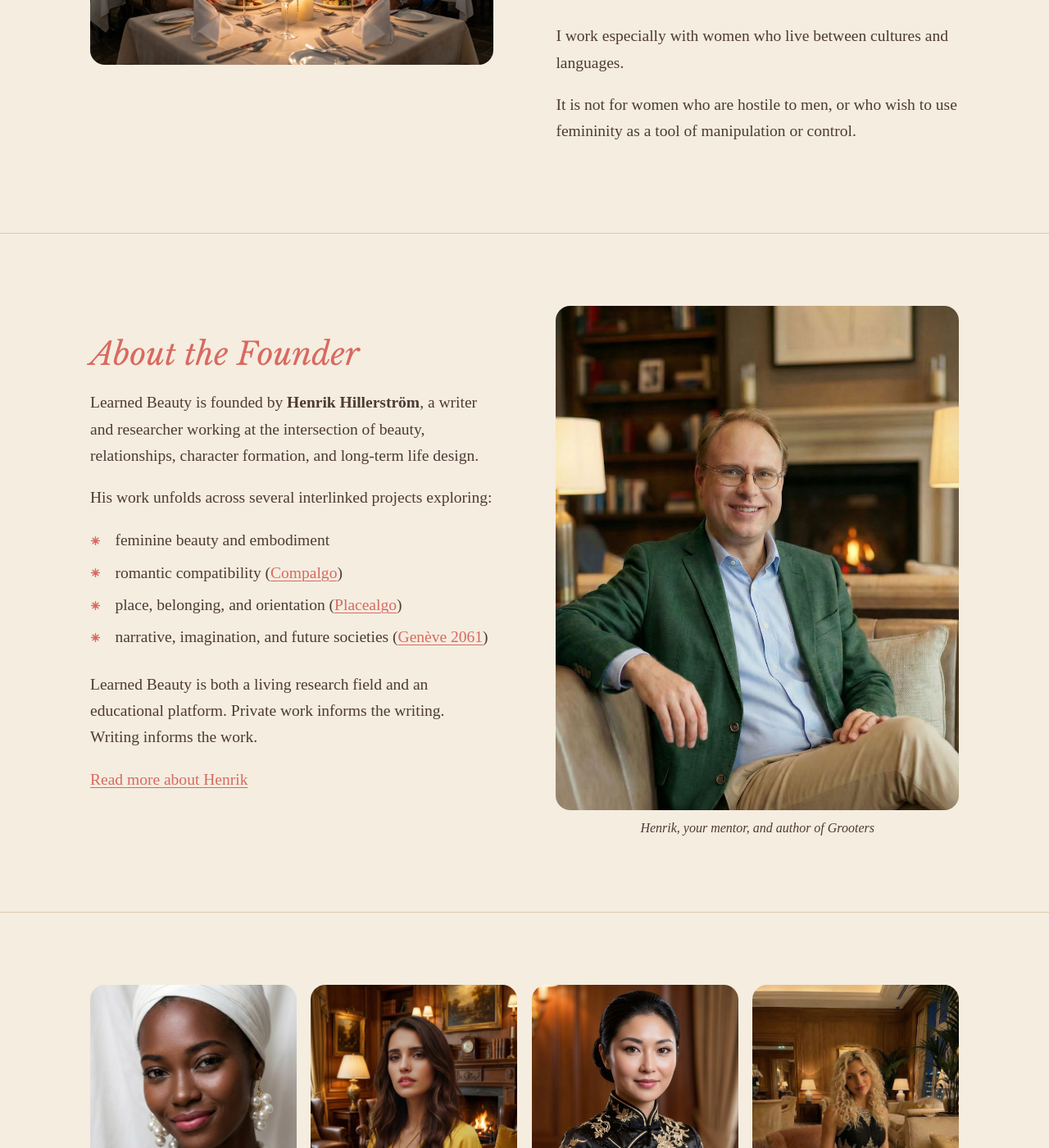
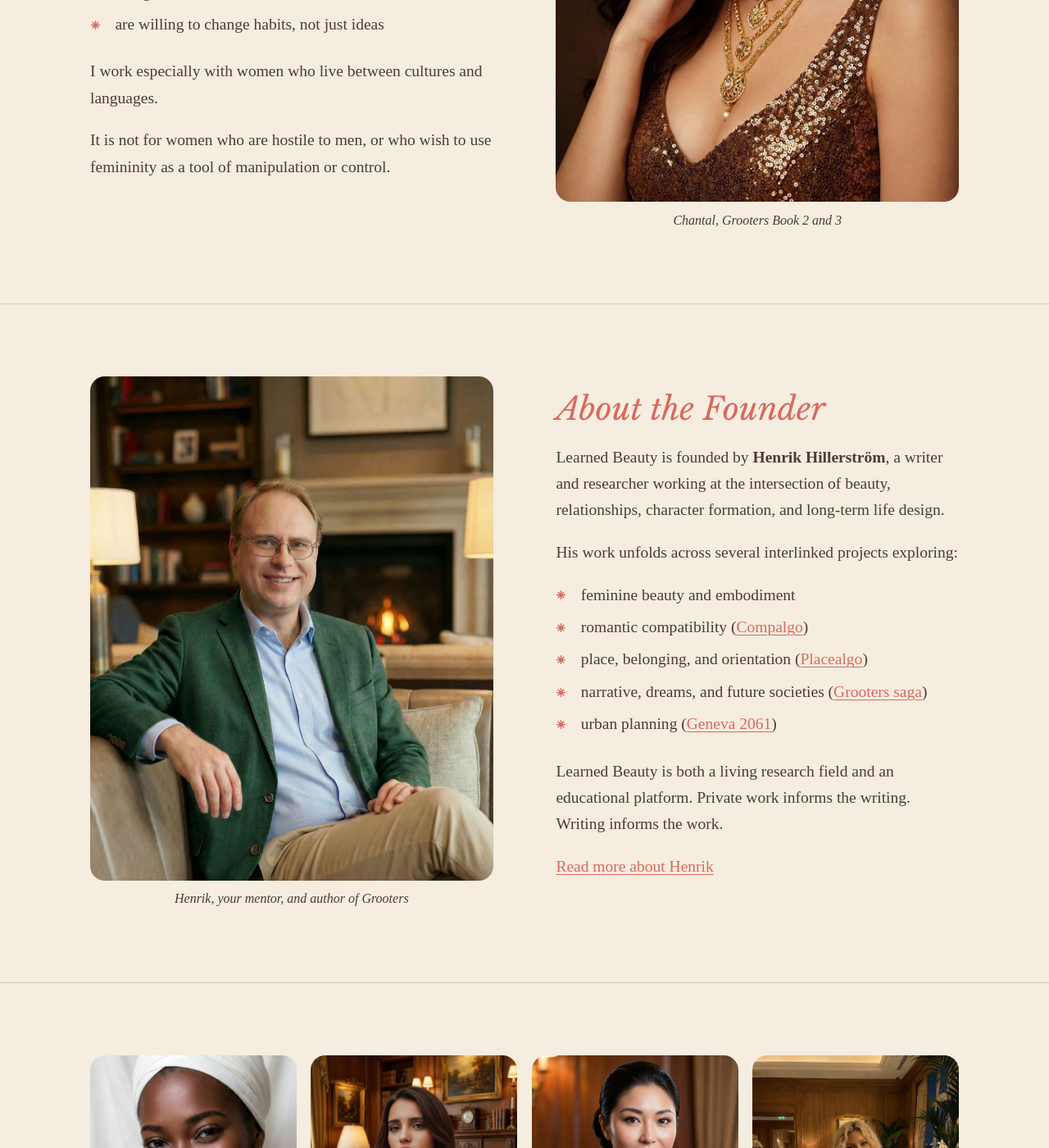
Before and after one commit to LoveAlgo/learnedbeauty, a Jekyll site: the page built from index.html, in a window 1280 px wide and 1400 px high, scrolled down 4440 px. Shown: the whole window at 82% size. Built offline with Jekyll 4.4.1, drawn with Linux system fonts in a browser that asks for light colours.

Commit message:
Update images

```diff
--- a/index.html
+++ b/index.html
@@ -118,9 +118,6 @@ title: Learned Beauty
 
 <section class="section">
   <div class="wrap split">
-    <figure>
-      <img src="/assets/images/couple-dinner.jpg" alt="A couple sharing a candlelit dinner in a vaulted stone restaurant" width="1400" height="938">
-    </figure>
     <div class="prose">
       <h2>Who this is for</h2>
       <p>Learned Beauty is for women who:</p>
@@ -134,11 +131,15 @@ title: Learned Beauty
       <p>I work especially with women who live between cultures and languages.</p>
       <p class="muted">It is not for women who are hostile to men, or who wish to use femininity as a tool of manipulation or control.</p>
     </div>
+    <figure class="portrait">
+      <img src="/assets/images/chantal-gold.jpg" alt="Chantal in a bronze sequinned dress with layered gold jewellery" width="1045" height="1400">
+      <figcaption>Chantal, Grooters Book 2 and 3</figcaption>
+    </figure>
   </div>
 </section>
 
 <section class="section founder">
-  <div class="wrap split">
+  <div class="wrap split reverse">
     <div class="prose">
       <h2>About the Founder</h2>
       <p>Learned Beauty is founded by <strong>Henrik Hillerström</strong>, a writer and researcher working at the intersection of beauty, relationships, character formation, and long-term life design.</p>
@@ -147,7 +148,8 @@ title: Learned Beauty
         <li>feminine beauty and embodiment</li>
         <li>romantic compatibility (<a href="https://www.compalgo.com">Compalgo</a>)</li>
         <li>place, belonging, and orientation (<a href="https://www.placealgo.com">Placealgo</a>)</li>
-        <li>narrative, imagination, and future societies (<a href="https://geneve2061.ch">Genève 2061</a>)</li>
+        <li>narrative, dreams, and future societies (<a href="https://thegrooters.com">Grooters saga</a>)</li>
+        <li>urban planning (<a href="https://geneve2061.ch/en/">Geneva 2061</a>)</li>
       </ul>
       <p>Learned Beauty is both a living research field and an educational platform. Private work informs the writing. Writing informs the work.</p>
       <p><a href="/about/">Read more about Henrik</a></p>
--- a/privatementorship/index.html
+++ b/privatementorship/index.html
@@ -10,8 +10,9 @@ description: Private one-to-one online mentorship with Henrik Hillerström. The
       <p class="lead prose">Weekly one-to-one sessions online, in {{ site.data.settings.languages }}. We work on your presence, your style and your relationships together, until you no longer need me.</p>
       <div class="actions"><a class="btn" href="/apply/">Apply for mentorship</a></div>
     </div>
-    <figure class="portrait">
-      <img src="/assets/images/marry-pearls.jpg" alt="A woman in a white headwrap and pearls, smiling" width="1045" height="1400">
+    <figure>
+      <img src="/assets/images/couple-dinner.jpg" alt="Verity and Tirvey sharing a candlelit dinner in a vaulted stone restaurant" width="1400" height="938">
+      <figcaption>Verity and Tirvey, Grooters Book 1</figcaption>
     </figure>
   </div>
 </section>
```
Also changed, not shown: about/index.md (+2 -1 lines).
